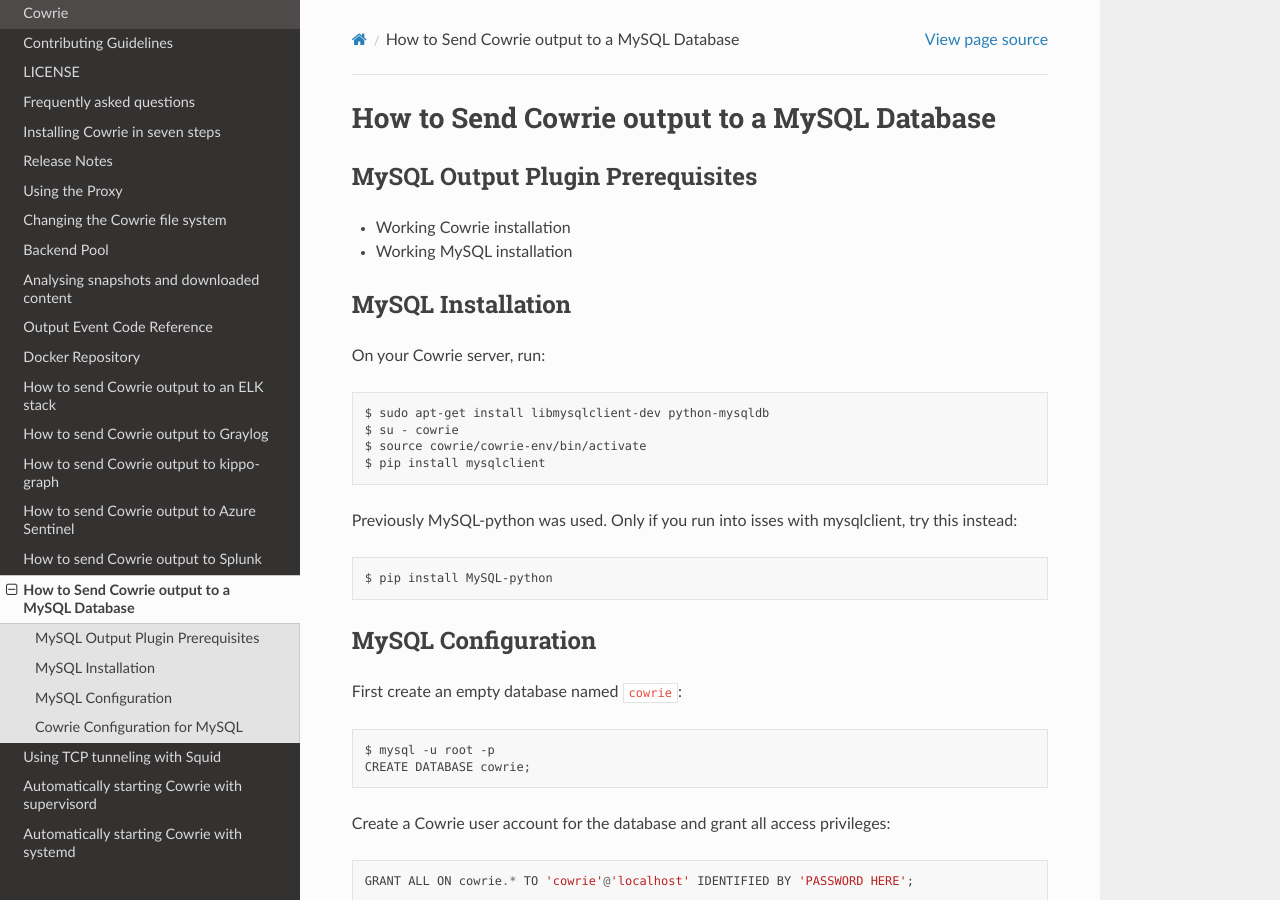
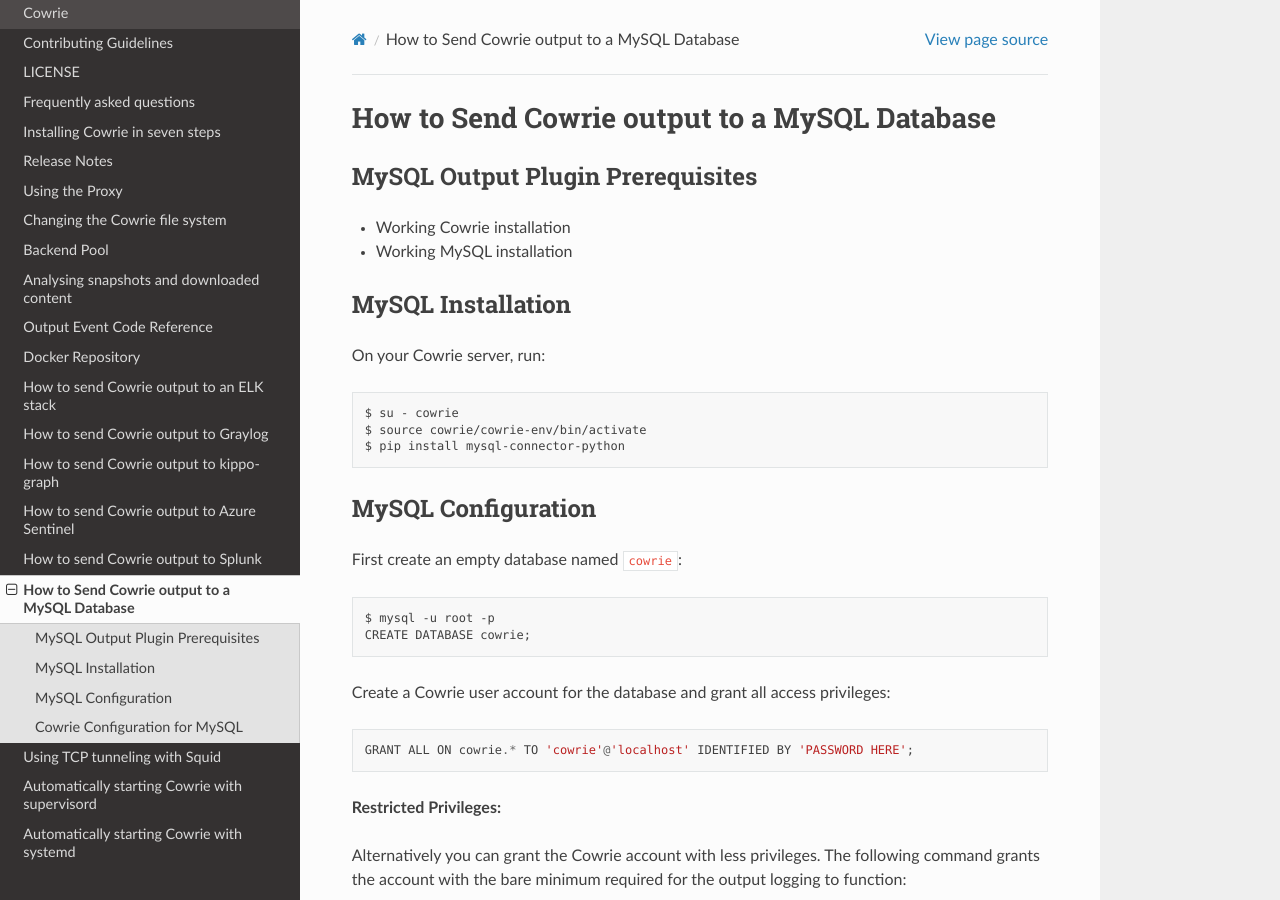
Before and after one commit to cowrie/cowrie, a Sphinx documentation site: the page built from docs/sql/README.rst, in a window 1280 px wide and 900 px high. Built offline with Sphinx 7.4.7 and the Read the Docs theme 2.0.0, drawn with Linux system fonts in a browser that asks for light colours; the version number could not be read and is left out.

Commit message:
update docs

```diff
--- a/docs/sql/README.rst
+++ b/docs/sql/README.rst
@@ -12,14 +12,9 @@ MySQL Installation
 
 On your Cowrie server, run::
 
-    $ sudo apt-get install libmysqlclient-dev python-mysqldb
     $ su - cowrie
     $ source cowrie/cowrie-env/bin/activate
-    $ pip install mysqlclient
-
-Previously MySQL-python was used. Only if you run into isses with mysqlclient, try this instead::
-
-    $ pip install MySQL-python
+    $ pip install mysql-connector-python
 
 MySQL Configuration
 ===================
```
